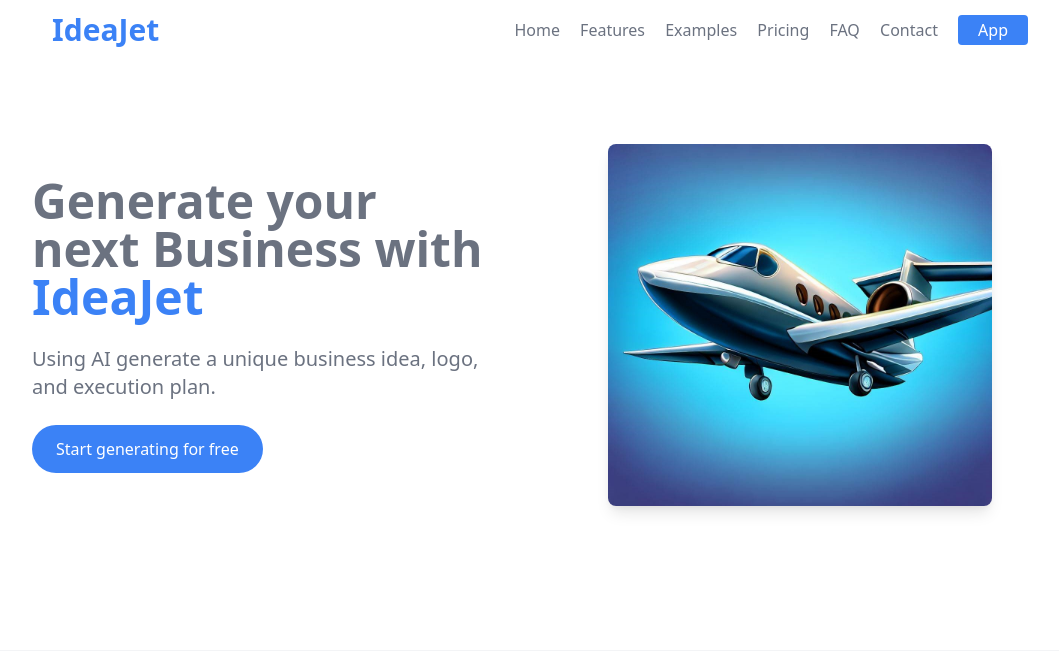
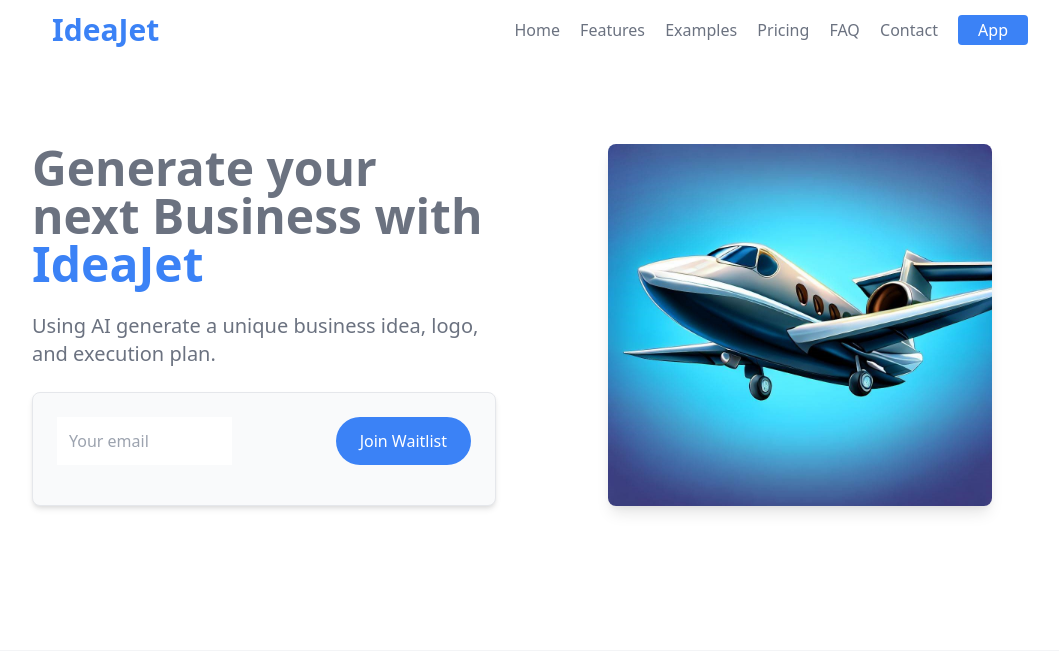
Before and after one commit to web3technologies/idea_jet, a Django app: page / in a window 1280 px wide. Shown: the top 651 px of the page, without its empty margins (96-1155 px from the left). Run offline with Django 4.2, Linux system fonts and the light colour scheme; the visitor is signed in with stand-in values (Sample User, id 1); parts of the project's set-up code (start-up, migrations or seed data) failed here and were passed over; some libraries are stand-ins or nearby versions.

Commit message:
added the waitlist functionality

```diff
--- a/idea_jet/idea_jet/urls.py
+++ b/idea_jet/idea_jet/urls.py
@@ -7,7 +7,7 @@
 
 
 urlpatterns = [
-    path('', LandingPageView.as_view(), name="landing_page_view"),
+    path('', LandingPageView.as_view(), name="landing_page"),
     path('login/', LoginView.as_view(), name='login'),
     path('admin/', admin.site.urls),
     path("auth/", include("idea_jet_auth.urls")),
--- /dev/null
+++ b/idea_jet/idea_jet_business/forms/__init__.py
@@ -0,0 +1 @@
+from .wait_list import WaitlistForm
--- /dev/null
+++ b/idea_jet/idea_jet_business/forms/wait_list.py
@@ -0,0 +1,24 @@
+from django import forms
+from django.core.exceptions import ValidationError
+
+from idea_jet_business.models import Waitlist
+
+
+class WaitlistForm(forms.ModelForm):
+    email = forms.EmailField(
+        widget=forms.EmailInput(
+            attrs={'placeholder': 'Your email', 'class': 'form-input block w-2/3 p-3'}
+        ),
+        label=''
+    )
+
+    class Meta:
+        model = Waitlist
+        fields = ['email']
+
+
+    def clean_email(self):
+        email = self.cleaned_data.get('email')
+        if Waitlist.objects.filter(email=email).exists():
+            raise ValidationError("You are already in the WaitList!")
+        return email
--- a/idea_jet/idea_jet_business/models/__init__.py
+++ b/idea_jet/idea_jet_business/models/__init__.py
@@ -6,3 +6,4 @@
 from .feature import Feature
 from .logo import Logo
 from .market_research import MarketResearch
+from .wait_list import Waitlist
--- /dev/null
+++ b/idea_jet/idea_jet_business/models/wait_list.py
@@ -0,0 +1,9 @@
+from django.db import models
+
+
+class Waitlist(models.Model):
+    email = models.EmailField(unique=True)
+    date = models.DateTimeField(auto_now_add=True)
+
+    def __str__(self):
+        return self.email
--- a/idea_jet/idea_jet_business/templates/idea_jet_business/index.html
+++ b/idea_jet/idea_jet_business/templates/idea_jet_business/index.html
@@ -54,7 +54,7 @@
         </div>
     </div>
   </header>
-  <!-- Hero Section -->
+        <!-- Hero Section -->
     <section class="w-full bg-white py-12 mt-12 sm:mt-24 " id="home">
         <div class="w-11/12 sm:w-10/12 md:w-5/6 lg:w-4/5 xl:w-4/5 mx-auto flex flex-col lg:flex-row items-center">
             <!-- Text Section -->
@@ -66,10 +66,29 @@
                 <p class="text-base sm:text-lg md:text-xl text-gray-500 mb-6">
                     Using AI generate a unique business idea, logo, and execution plan.
                 </p>
-                <a href="{{ app_url }}"
+                <form method="post" action="{% url 'landing_page' %}" class="p-6 border rounded-lg bg-gray-50 shadow-md">
+                    {% csrf_token %}
+                    <div class="flex flex-col sm:flex-row w-full mb-4">
+                        <div class="mb-4 sm:mb-0 sm:mr-4 sm:w-2/3 w-full">
+                            {{ form.email }}
+                        </div>
+                        <input type="submit" value="Join Waitlist"
+                        class="inline-block bg-blue-500 text-white hover:bg-blue-600 py-3 px-6 rounded-full sm:w-1/3 w-full text-center" />
+                    </div>
+                    {% if messages %}
+                        <div class="messages mt-4 w-full">
+                            {% for message in messages %}
+                                <div class="p-4 rounded-lg {% if message.tags == 'error' %}text-green-500{% else %}text-green-500{% endif %}">
+                                    {{ message }}
+                                </div>
+                            {% endfor %}
+                        </div>
+                    {% endif %}
+                </form>
+                <!-- <a href="{{ app_url }}"
                     class="inline-block bg-blue-500 text-white hover:bg-blue-600 py-3 px-6 rounded-full">
                     Start generating for free
-                </a>
+                </a> -->
             </div>
 
             <!-- Image Section -->
@@ -78,6 +97,7 @@
             </div>
         </div>
     </section>
+
     <!-- Features Section -->
     <section class="w-full bg-gray-100 py-12 mt-24" id="features">
         <div class="w-11/12 sm:w-10/12 md:w-5/6 lg:w-4/5 xl:w-4/5 mx-auto flex flex-col-reverse md:flex-row items-center">
--- a/idea_jet/idea_jet_business/views/landing_page.py
+++ b/idea_jet/idea_jet_business/views/landing_page.py
@@ -1,19 +1,38 @@
 from typing import Any, Dict
 from django.conf import settings
+from django.contrib import messages
 from django.contrib.auth.mixins import LoginRequiredMixin
 from django.contrib.auth.views import LoginView
+from django.shortcuts import redirect
 from django.urls import reverse_lazy
 from django.views.generic import TemplateView
+
+from idea_jet_business.forms import WaitlistForm
 
 
 class LandingPageView(LoginRequiredMixin, TemplateView):
     template_name = 'idea_jet_business/index.html'
-    login_url = reverse_lazy('login')  # assuming 'login' is the name of your login url
+    login_url = reverse_lazy('login')
 
     def get_context_data(self, **kwargs: Any) -> Dict[str, Any]:
         context = super().get_context_data(**kwargs)
         context["app_url"] = settings.APP_URL
+        context['form'] = WaitlistForm()
         return context
+
+    def post(self, request, *args, **kwargs):
+        form = WaitlistForm(request.POST)
+        if form.is_valid():
+            form.save()
+            messages.success(request, "You've been added to the waitlist!")
+        else:
+            for field, errors in form.errors.items():
+                for error in errors:
+                    messages.error(request, error)
+
+        return redirect('landing_page')
+
+
 
 class LoginView(LoginView):
     template_name = 'idea_jet_business/login.html'
```
Also changed, not shown: idea_jet/idea_jet_business/migrations/0016_waitlist.py (added).
